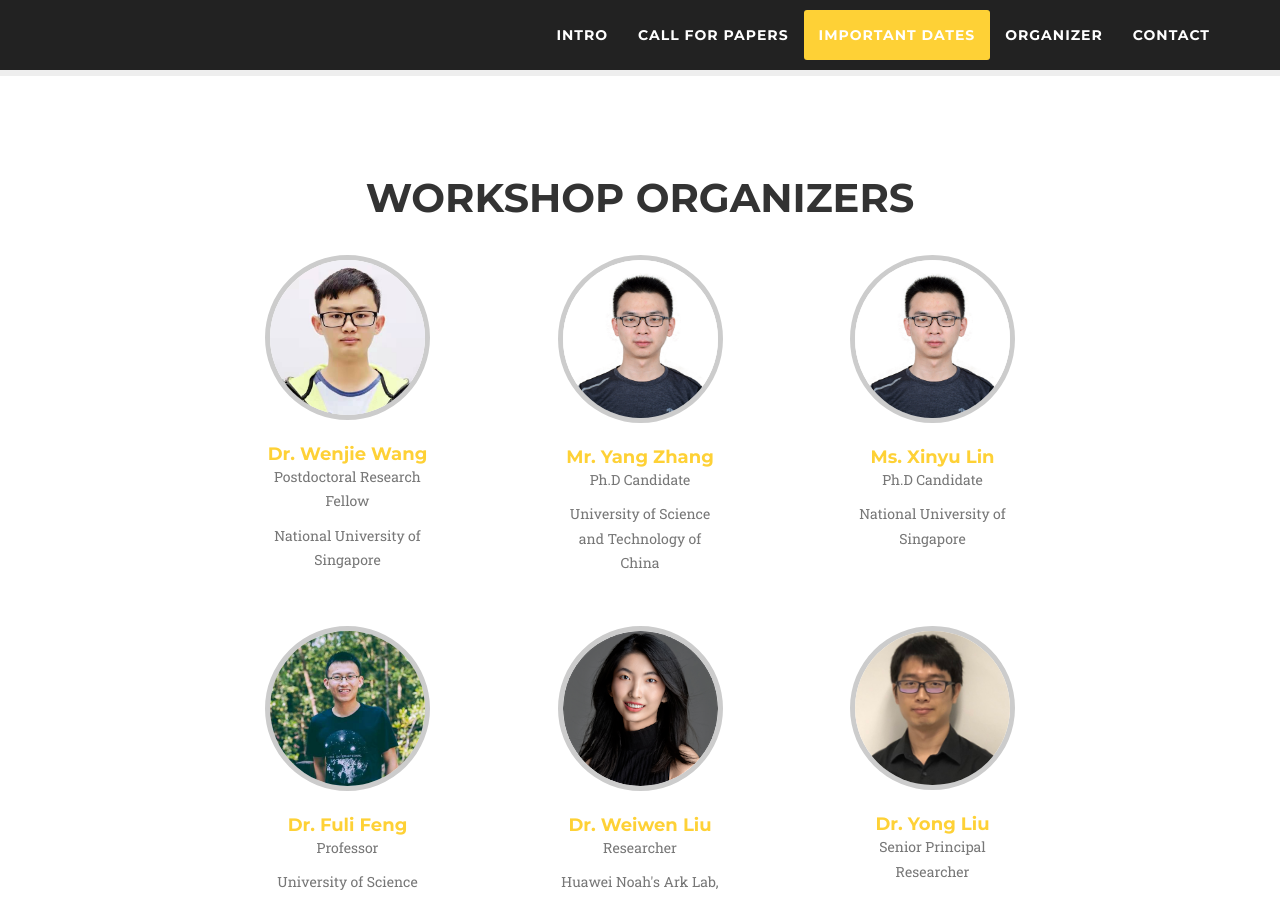
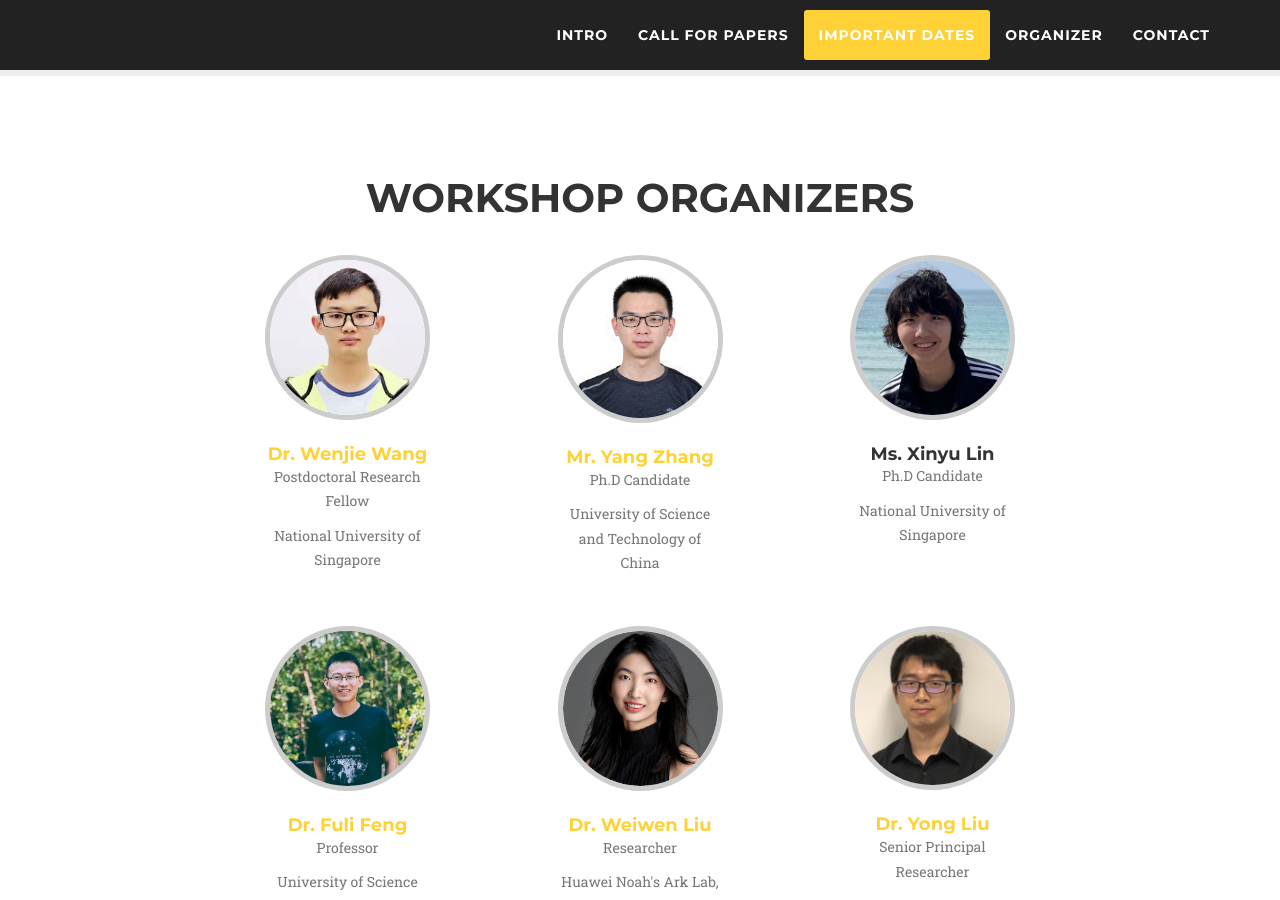
Before and after one commit to generative-rec/generative-rec.github.io, a Jekyll site: the page built from index.md, in a window 1280 px wide and 900 px high, scrolled down 2219 px. Built offline with Jekyll 4.4.1, drawn with Linux system fonts in a browser that asks for light colours; nearby versions of some CDN libraries; some web fonts are replaced.

Commit message:
Update organizer.html

```diff
--- a/_includes/organizer.html
+++ b/_includes/organizer.html
@@ -43,8 +43,8 @@
 
                 <div class="col-sm-2">
     <div class="team-member">
-        <img src="assets/img/zhangyang.jpg" class="img-responsive img-circle" alt="" width="600" height="600">
-        <h4><a href="http://home.ustc.edu.cn/~zy2015/">Ms. Xinyu Lin</a></h4>
+        <img src="assets/img/linxinyu.jpeg" class="img-responsive img-circle" alt="" width="600" height="600">
+        <h4>Ms. Xinyu Lin</a></h4>
         <p class="text-muted">Ph.D Candidate</p>
         <p class="text-muted">National University of Singapore</p>
     </div>
@@ -116,7 +116,7 @@
 
                 <div class="col-sm-2">
     <div class="team-member">
-        <img src="assets/img/aixinsun.jpg" class="img-responsive img-circle" alt="" width="600" height="600">
+        <img src="assets/img/xiangyu_zhao.jpg" class="img-responsive img-circle" alt="" width="600" height="600">
         <h4><a href="https://personal.ntu.edu.sg/axsun/">Dr. Xiangyu Zhao</a></h4>
         <p class="text-muted">Tenure-track Assistant Professor</p>
         <p class="text-muted">City University of Hong Kong</p>
@@ -129,7 +129,7 @@
 
                 <div class="col-sm-2">
     <div class="team-member">
-        <img src="assets/img/aixinsun.jpg" class="img-responsive img-circle" alt="" width="600" height="600">
+        <img src="assets/img/zhaoxin" class="img-responsive img-circle" alt="" width="600" height="600">
         <h4><a href="https://personal.ntu.edu.sg/axsun/">Dr. Wayne Xin Zhao</a></h4>
         <p class="text-muted">Professor</p>
         <p class="text-muted">Renmin University of China</p>
```
